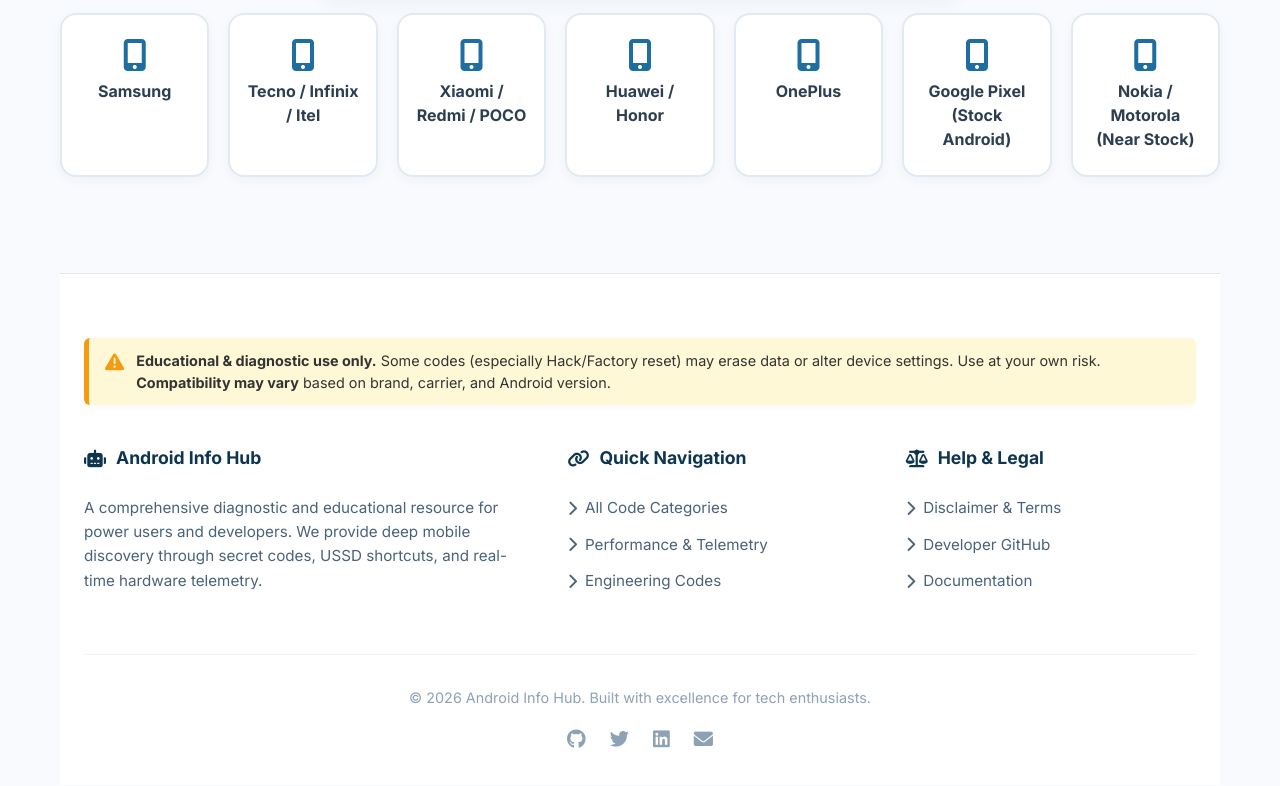
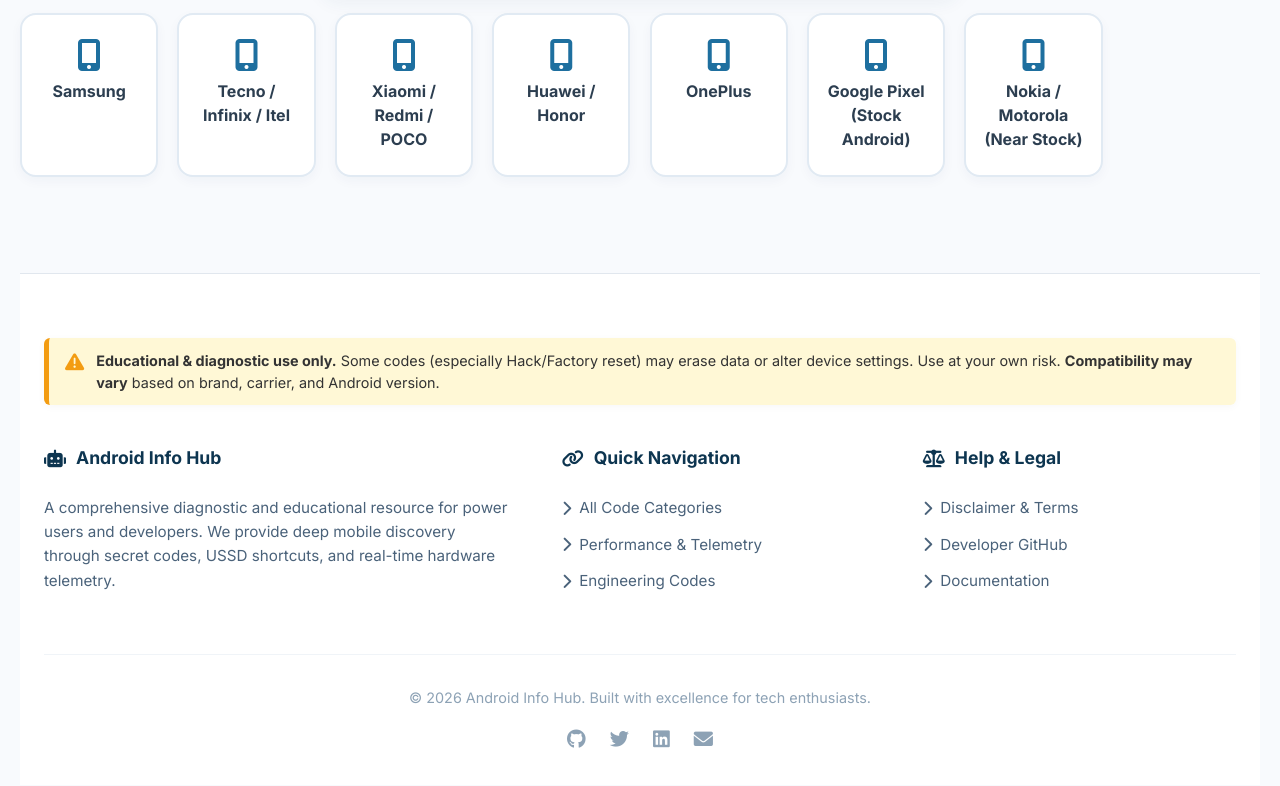
Before and after one commit to devwhitewizard/android-codes, a plain HTML site: page index.html in a window 1280 px wide. Shown: the part 444-1230 px from the top of the page. Drawn offline with Linux system fonts and the light colour scheme.

Commit message:
Update layout to span full width (touch edges)

```diff
--- a/style.css
+++ b/style.css
@@ -386,7 +386,7 @@
         }
 
         .container {
-            max-width: 1200px;
+            max-width: 100%;
             margin: 0 auto;
             padding: 20px;
             padding-bottom: 80px; /* Space for sticky nav info */
@@ -407,7 +407,7 @@
             display: grid;
             grid-template-columns: 1.5fr 1fr 1fr;
             gap: 3rem;
-            max-width: 1200px;
+            max-width: 100%;
             margin: 0 auto;
         }
 
@@ -457,7 +457,7 @@
             margin-top: 3rem;
             padding-top: 2rem;
             text-align: center;
-            max-width: 1200px;
+            max-width: 100%;
             margin-left: auto;
             margin-right: auto;
         }
@@ -492,7 +492,7 @@
             margin: 0 auto 2.5rem auto;
             border-radius: 6px;
             color: #333;
-            max-width: 1200px;
+            max-width: 100%;
             font-size: 0.9rem;
             display: flex;
             align-items: flex-start;
```
